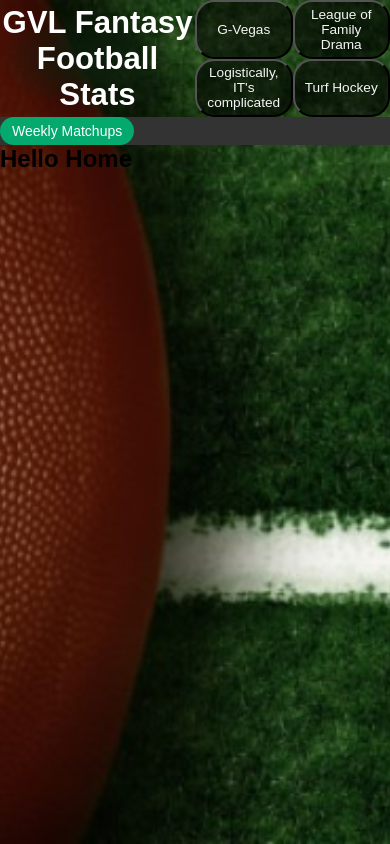
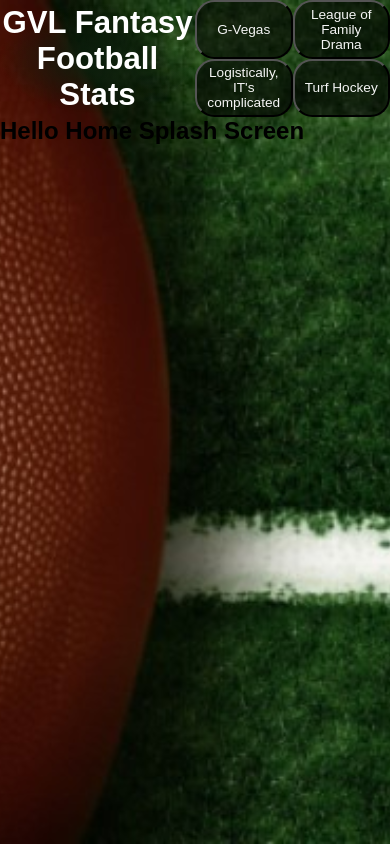
Before and after one commit to CarolinaGuy89/gvl-ff, a React (Create React App) app: page / in a window 390 px wide. Built offline with nearby package versions, Linux system fonts and the light colour scheme.

Commit message:
React Router Updates

```diff
--- a/src/App.css
+++ b/src/App.css
@@ -123,13 +123,13 @@ h3 {
 ***************************************/
 
 /* Add a black background color to the top navigation */
-.topnav {
+.pageSelectBar {
   background-color: #333;
   overflow: hidden;
 }
 
 /* Style the links inside the navigation bar */
-.topnav a {
+.pageSelectBar a {
   float: left;
   color: #f2f2f2;
   text-align: center;
@@ -140,13 +140,13 @@ h3 {
 }
 
 /* Change the color of links on hover */
-.topnav a:hover {
+.pageSelectBar a:hover {
   background-color: #ddd;
   color: black;
 }
 
 /* Add a color to the active/current link */
-.topnav a.selected {
+.pageSelectBar a.selected {
   background-color: #04AA6D;
   color: white;
 }
@@ -339,13 +339,13 @@ h3 {
 ***************************************/
 
 /* Add a black background color to the top navigation */
-.topnav {
+.pageSelectBar {
   background-color: #333;
   overflow: hidden;
 }
 
 /* Style the links inside the navigation bar */
-.topnav a {
+.pageSelectBar a {
   float: left;
   color: #f2f2f2;
   text-align: center;
@@ -355,7 +355,7 @@ h3 {
 }
 
 /* Add a color to the active/current link */
-.topnav a.selected {
+.pageSelectBar a.selected {
   background-color: #04AA6D;
   color: white;
 }
--- a/src/App.js
+++ b/src/App.js
@@ -6,6 +6,7 @@ import Team from './pages/team';
 import Draft from './pages/draft';
 import WeeklyOverview from './pages/WeeklyOverview.js';
 import { calculateDefaultWeek } from './components/WeekSelect';
+import LeagueHome from './pages/LeagueHome';
 import Home from './pages/Home';
 
 function App() {
@@ -24,11 +25,23 @@ function App() {
         {/*<WeekSelector onWeekChange={handleWeekChange}/>*/}
         <Routes>
           {/* League Routes */}
-          <Route path="/gvl" element={<WeeklyOverview weeklyMatchup = {weeklyMatchup} />} />
-          <Route path="/family" element={<WeeklyOverview weeklyMatchup = {weeklyMatchup} />} />
-          <Route path="/it" element={<WeeklyOverview weeklyMatchup = {weeklyMatchup} />} />
-          <Route path="/hockey" element={<WeeklyOverview weeklyMatchup = {weeklyMatchup} />} />
-          <Route path="/team" element={<Team weeklyMatchup = {weeklyMatchup} />} />
+          <Route path="/gvl" element={<LeagueHome weeklyMatchup = {weeklyMatchup} />}>
+            <Route path="matchup" element={<WeeklyOverview weeklyMatchup = {weeklyMatchup} />}/>
+            <Route path="team" element={<Team weeklyMatchup = {weeklyMatchup} />} />
+          </Route>
+          <Route path="/family" element={<LeagueHome weeklyMatchup = {weeklyMatchup} />} >
+            <Route path="matchup" element={<WeeklyOverview weeklyMatchup = {weeklyMatchup} />}/>
+            <Route path="team" element={<Team weeklyMatchup = {weeklyMatchup} />} />
+          </Route>
+          <Route path="/it" element={<LeagueHome weeklyMatchup = {weeklyMatchup} />} >
+            <Route path="matchup" element={<WeeklyOverview weeklyMatchup = {weeklyMatchup} />}/>
+            <Route path="team" element={<Team weeklyMatchup = {weeklyMatchup} />} />
+          </Route>
+          <Route path="/hockey" element={<LeagueHome weeklyMatchup = {weeklyMatchup} />} >
+            <Route path="matchup" element={<WeeklyOverview weeklyMatchup = {weeklyMatchup} />}/>
+            <Route path="team" element={<Team weeklyMatchup = {weeklyMatchup} />} />
+          </Route>
+
           <Route path="/" element={<Home />} />
         </Routes>
     </Router>
@@ -41,7 +54,7 @@ function LeagueRoutes({ leagueName }) {
     <>
       <Routes>
         {/*Routes for each league */}
-        <Route path="/overview" element={<WeeklyOverview leagueName={leagueName} />} />
+        <Route path="overview" element={<WeeklyOverview leagueName={leagueName}/>}/>
         <Route path="/team" element={<Team />} />
       </Routes>
     </>
--- a/src/components/MatchupBoxes.js
+++ b/src/components/MatchupBoxes.js
@@ -11,13 +11,8 @@ export default function MatchupBoxes({ boxscores }) {
     }, [boxscores]); // Update when boxscores change
 
 //Closest Game
-
-let closestGameText = 'Week has not started'
-
-
 const closestMatch = boxscores.reduce((closest, current) => {
     const difference = Math.abs(current.homeScore - current.awayScore);
-    console.log(current.homeScore - current.awayScore)
     if (difference < closest.difference) {
       closest.difference = difference.toFixed(2);
       if (current.homeScore >= current.awayScore) {
--- a/src/components/SiteHeader.js
+++ b/src/components/SiteHeader.js
@@ -3,44 +3,16 @@ import React, { useState, useEffect } from 'react';
 import { Link, useNavigate } from 'react-router-dom';
 import { getBoxscoreForWeek } from './getAPIData';
 import { calculateDefaultWeek } from './WeekSelect';
-
-
-function Navbar() {
-  const [menuVis, setMenuVis] = useState("false")
-  const [page, setPage] = useState('home')
-
-  function changePage(newPage) {
-    if (menuVis === 'true') {
-      setMenuVis('false')
-    }
-    setPage(newPage)
-  }
-
-  return (
-    <>
-      <div className="topnav">
-        <Link to="/" onClick={() => changePage("home")}
-          className={page === 'home' ? 'selected' : ''}>Weekly Matchups</Link>
-
-        {/*<Link to="/team" onClick={() => changePage("team")}
-          className={page === 'team' ? 'selected' : ''}><i>Team Overview</i></Link>
-
-        <Link to="/draft" onClick={() => changePage("draft")}
-            className={page === 'draft' ? 'selected' : ''}><i>Draft</i></Link>*/}
-      </div>
-
-    </>
-  )
-}
+import { Outlet } from 'react-router-dom';
+import { WeekSelector } from './WeekSelect';
 
 function SiteHeader({ handleLeagueChange }) {
   const navigate = useNavigate();
   const [pageTitle, setPageTitle] = useState();
-  const [selectedButton, setSelectedButton] = useState();
   const [selectedLeague, setSelectedLeague] = useState();
   const [leagueId, setLeagueId] = useState();
-  //const [weeklyMatchup, setWeeklyMatchup] = useState();
   const [selectedWeek, setSelectedWeek] = useState(calculateDefaultWeek);
+  const [page, setPage] = useState()
 
   useEffect(() => {
     //Don't requst API data unless leagueId is set
@@ -56,23 +28,22 @@ function SiteHeader({ handleLeagueChange }) {
     switch (selectedLeague) {
       case "gvl"://a.in This text is code internal
         setPageTitle("G-Vegas Fantasy Football");
-        navigate('/gvl'); // This text display in URL Bar
+        navigate('/gvl/matchup'); // This text display in URL Bar
         setLeagueId(1248073066);
         break
       case "family":
         setPageTitle("The League of Family Drama");
-        navigate('/family');
-        console.log("navigate family")
+        navigate('/family/matchup');
         setLeagueId(283159008);
         break
       case "work":
         setPageTitle("Logistically, IT's Complicated");
-        navigate('/it');
+        navigate('/it/matchup');
         setLeagueId(601844230);
         break
       case "hockey":
         setPageTitle("Full Contact Turf Hockey");
-        navigate('/hockey');
+        navigate('/hockey/matchup');
         setLeagueId(1335739020);
         break
       default:
@@ -112,7 +83,7 @@ function SiteHeader({ handleLeagueChange }) {
           className={selectedLeague === 'hockey' ? 'selected' : ''}>Turf Hockey</button>
       </div>
       </section>
-      <Navbar />
+
     </>
   );
 }
--- a/src/pages/Home.js
+++ b/src/pages/Home.js
@@ -1,10 +1,7 @@
-
-
-export default function Home() {
-
+function Home() {
     return (
-        <>
-        <h1>Hello Home</h1>
-        </>
+        <h1> Hello Home Splash Screen</h1>
     )
 }
+
+export default Home
--- /dev/null
+++ b/src/pages/LeagueHome.js
@@ -0,0 +1,17 @@
+import { Link, Outlet } from 'react-router-dom';
+
+export default function LeagueHome() {
+
+    return (
+        <>
+      <div className="pageSelectBar">
+        <nav>
+        <Link to="overview">Weekly Matchups</Link>
+        <Link to="team">Team Overview</Link>
+        <Link to="draft">Draft</Link>
+      </nav>
+      </div>
+      <Outlet />
+        </>
+    )
+}
--- a/src/pages/WeeklyOverview.js
+++ b/src/pages/WeeklyOverview.js
@@ -3,8 +3,9 @@ import ChartComponent from '../components/boxScoreChart';
 import MatchupBoxes from '../components/MatchupBoxes';
 import { calculateDefaultWeek } from '../components/WeekSelect';
 import { getBoxscoreForWeek } from '../components/getAPIData';
+import { WeekSelector } from '../components/WeekSelect';
 
-export default function createWeeklyOverview({weeklyMatchup}) {
+export default function WeeklyOverview({weeklyMatchup}) {
   // const [weeklyMatchup, setWeeklyMatchup] = useState();
   const [selectedWeek, setSelectedWeek] = useState(calculateDefaultWeek);
 
@@ -12,9 +13,10 @@ export default function createWeeklyOverview({weeklyMatchup}) {
   const weekNumbers = Array.from({ length: 17 }, (_, index) => index + 1);
 
   // Function to handle dropdown selection change
-  const handleWeekChange = (event) => {
-    setSelectedWeek(parseInt(event.target.value, 10));
-  };
+  // const handleWeekChange = (event) => {
+  //   setSelectedWeek(parseInt(event.target.value, 10));
+  // };
+
 
   if (weeklyMatchup === undefined) {
     return 'Loading...';
@@ -27,6 +29,7 @@ export default function createWeeklyOverview({weeklyMatchup}) {
         <div className='matchupChart'>
           <ChartComponent boxscores={weeklyMatchup} />
         </div>
+
       </>
     );
   }
```
